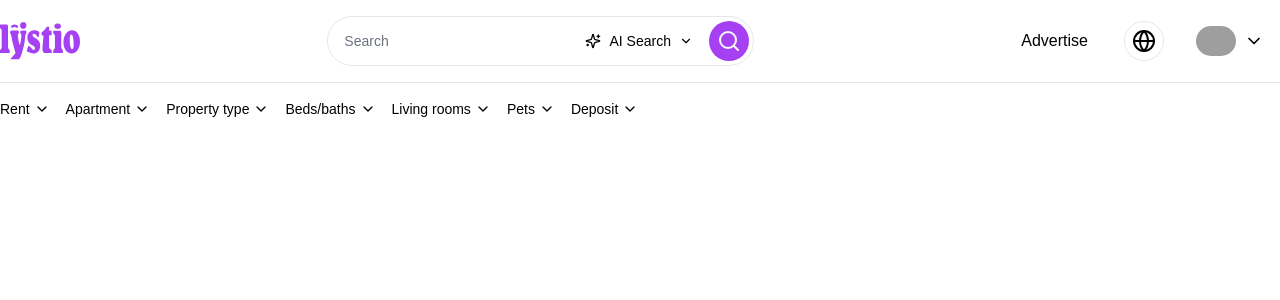
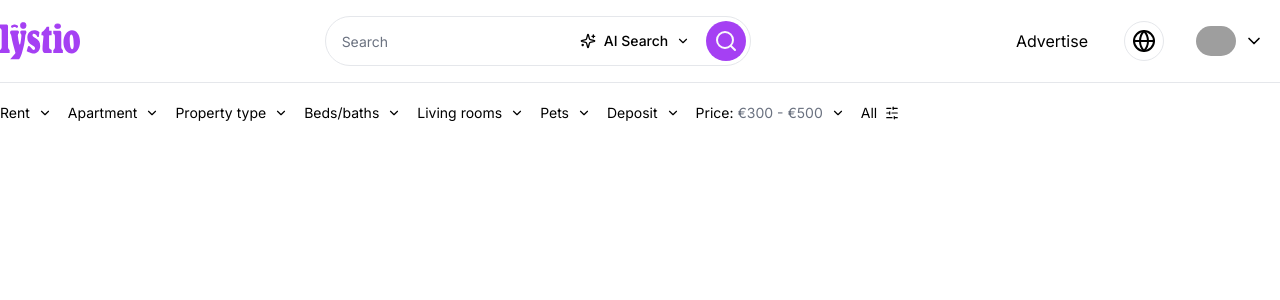
Before and after one commit to klef-dev/lystio-client, a Next.js app: page / in a window 1280 px wide. Shown: the top 300 px of the page. Built offline with nearby package versions, Linux system fonts and the light colour scheme; grey boxes are pictures that could not be loaded.

Commit message:
added all filter design

```diff
--- a/src/app/layout.tsx
+++ b/src/app/layout.tsx
@@ -1,35 +1,24 @@
 import type { Metadata } from "next";
-import localFont from "next/font/local";
+
 import "./globals.css";
 
-const geistSans = localFont({
-  src: "./fonts/GeistVF.woff",
-  variable: "--font-geist-sans",
-  weight: "100 900",
-});
-const geistMono = localFont({
-  src: "./fonts/GeistMonoVF.woff",
-  variable: "--font-geist-mono",
-  weight: "100 900",
-});
+import { Inter } from "next/font/google";
+
+const inter = Inter({ subsets: ["latin"] });
 
 export const metadata: Metadata = {
   title: "Create Next App",
-  description: "Generated by create next app",
+  description: "Generated by create next app"
 };
 
 export default function RootLayout({
-  children,
+  children
 }: Readonly<{
   children: React.ReactNode;
 }>) {
   return (
     <html lang="en">
-      <body
-        className={`${geistSans.variable} ${geistMono.variable} antialiased`}
-      >
-        {children}
-      </body>
+      <body className={`${inter.className}  antialiased`}>{children}</body>
     </html>
   );
 }
--- a/src/components/filter-nav.tsx
+++ b/src/components/filter-nav.tsx
@@ -1,16 +1,26 @@
-import { ChevronDownIcon } from "lucide-react";
+import { ChevronDownIcon, SlidersHorizontalIcon } from "lucide-react";
 import React from "react";
 
 const FilterNav = () => {
   return (
     <nav className="">
-      <ul className="container mx-auto  py-4 flex items-center space-x-4">
+      <ul className="container mx-auto  py-5 flex items-center space-x-4">
         {filter_methods.map((method) => (
-          <li key={method} className="text-sm gap-1 flex items-center">
+          <li key={method} className="text-sm gap-2 flex items-center">
             <span>{method}</span>
-            <ChevronDownIcon size={16} />
+            <ChevronDownIcon size={14} />
           </li>
         ))}
+        <li className="text-sm gap-2 flex items-center">
+          <span>
+            Price: <span className="text-gray-500">€300 - €500</span>
+          </span>
+          <ChevronDownIcon size={14} />
+        </li>
+        <li className="text-sm gap-2 flex items-center">
+          <span>All</span>
+          <SlidersHorizontalIcon size={14} />
+        </li>
       </ul>
     </nav>
   );
```
